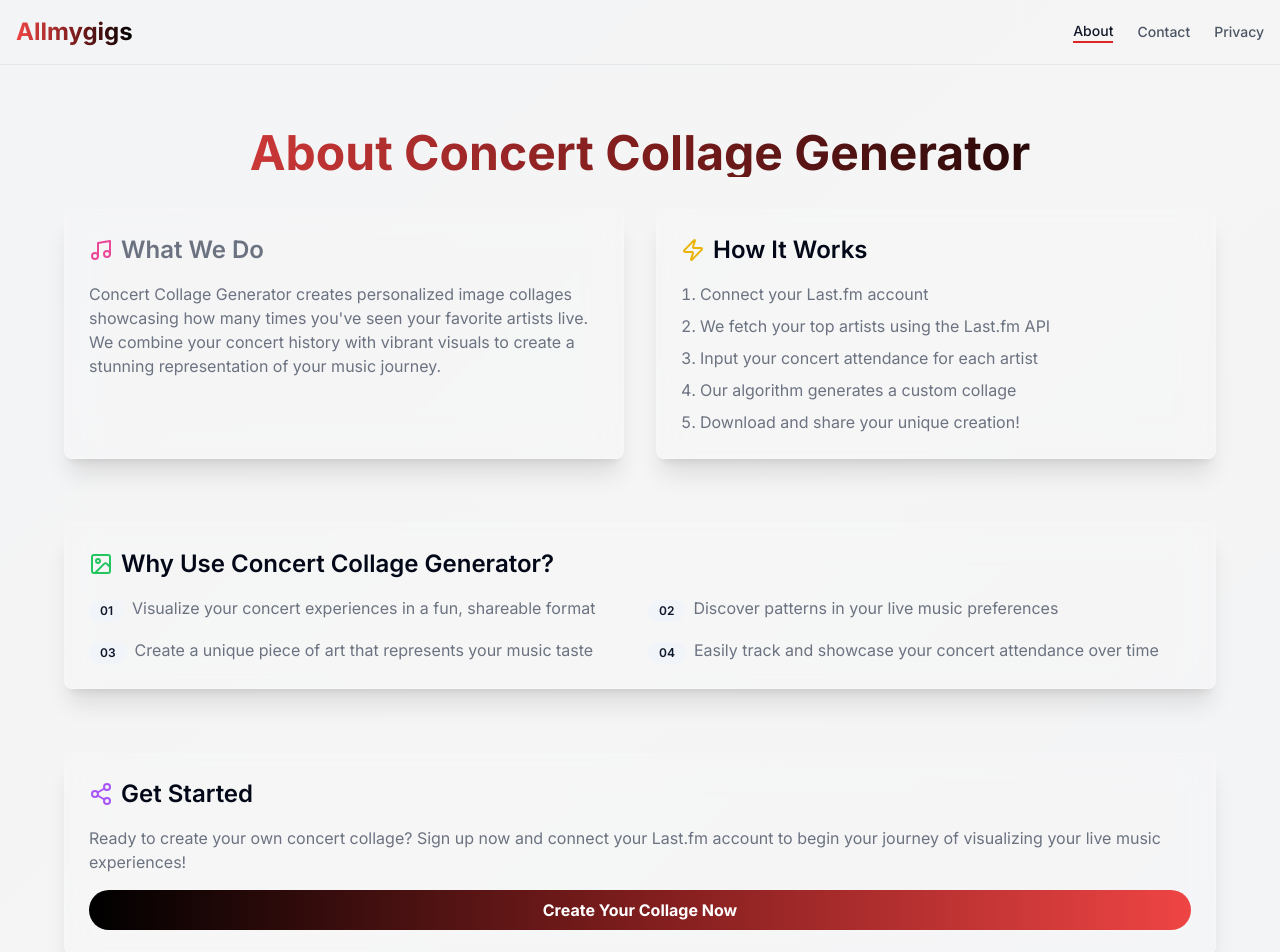
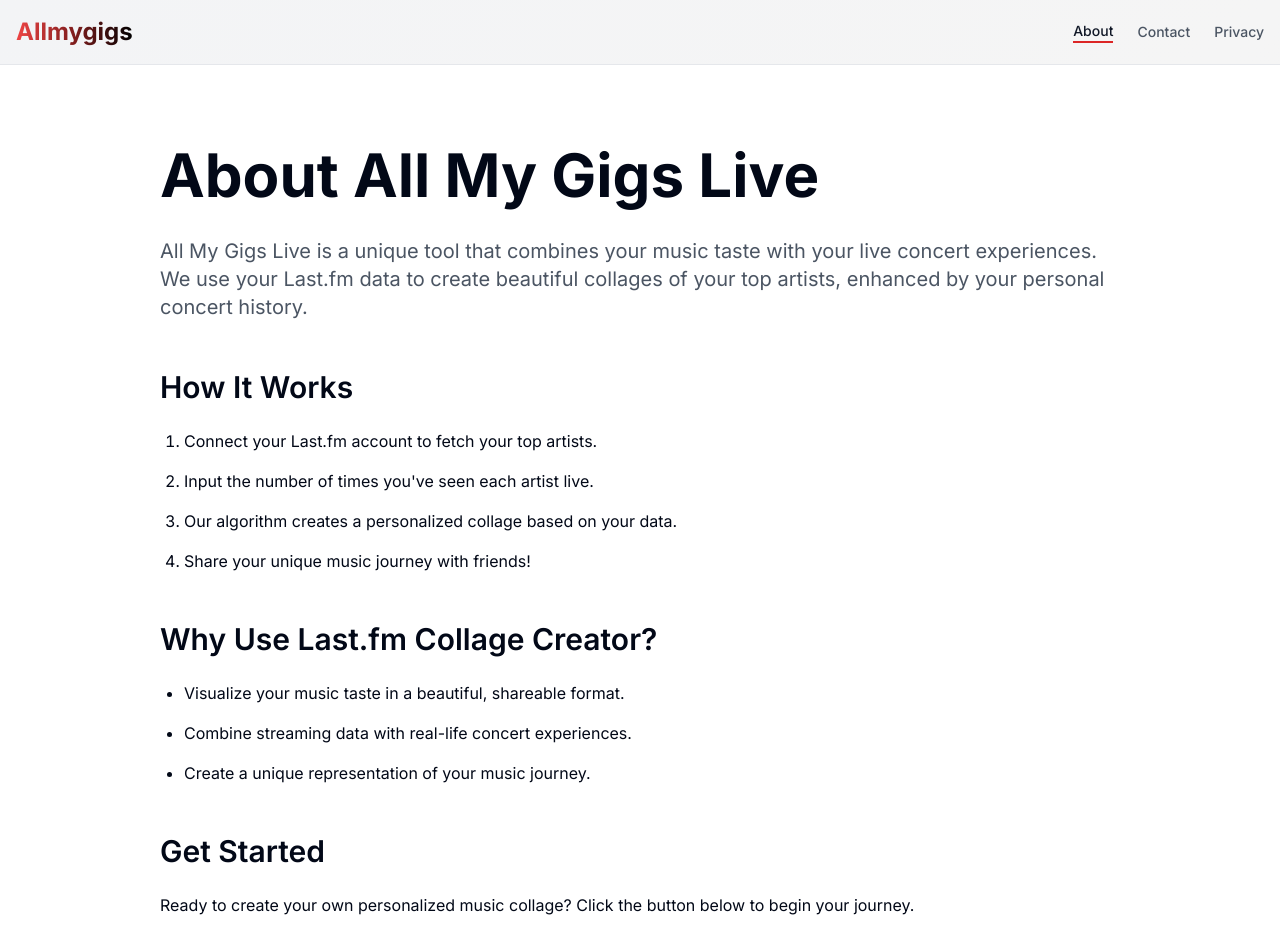
Before and after one commit to lxcvz/lastfm-concerts, a Next.js app: page /about in a window 1280 px wide. Shown: the top 952 px of the page. Built offline with nearby package versions, Linux system fonts and the light colour scheme.

Commit message:
feat: changed layout pages

```diff
--- a/src/app/about/page.tsx
+++ b/src/app/about/page.tsx
@@ -1,121 +1,61 @@
-"use client";
-import { Card, CardContent } from "@/components/ui/card";
-import { Badge } from "@/components/ui/badge";
-import { Music, Image, Share2, Zap } from "lucide-react";
-import { useRouter } from "next/navigation";
+import { Button } from "@/components/ui/button";
+import { ArrowRight } from "lucide-react";
+// import { FeatureSection } from "./feature-section";
+// import { FAQSection } from "./faq-section";
 
 export default function AboutPage() {
-  const router = useRouter();
+  return (
+    <div className="min-h-screen bg-white">
+      <div className="max-w-5xl mx-auto py-20 px-4 sm:px-6 lg:px-8">
+        <h1 className="text-6xl font-bold mb-8">About All My Gigs Live</h1>
 
-  const handleClick = () => {
-    router.push("/");
-  };
+        <div className="prose prose-lg max-w-none mb-8">
+          <p className="text-xl text-gray-600 mb-8">
+            All My Gigs Live is a unique tool that combines your music taste
+            with your live concert experiences. We use your Last.fm data to
+            create beautiful collages of your top artists, enhanced by your
+            personal concert history.
+          </p>
 
-  return (
-    <div className="min-h-screen  py-16 px-4">
-      <div className="max-w-6xl mx-auto">
-        <h1 className="text-5xl font-bold text-center mb-8 bg-clip-text text-transparent bg-gradient-to-r from-red-500 via-red-900 to-black">
-          About Concert Collage Generator
-        </h1>
+          <h2 className="text-3xl font-semibold mt-12 mb-6">How It Works</h2>
 
-        <div className="grid md:grid-cols-2 gap-8 mb-16">
-          <Card className="bg-white/10 backdrop-blur-lg border-white/20 shadow-xl text-gray-500">
-            <CardContent className="p-6">
-              <h2 className="text-2xl font-semibold mb-4 flex items-center">
-                <Music className="w-6 h-6 mr-2 text-pink-500" />
-                What We Do
-              </h2>
-              <p>
-                Concert Collage Generator creates personalized image collages
-                showcasing how many times you&apos;ve seen your favorite artists
-                live. We combine your concert history with vibrant visuals to
-                create a stunning representation of your music journey.
-              </p>
-            </CardContent>
-          </Card>
+          <ol className="list-decimal pl-6 space-y-4">
+            <li>Connect your Last.fm account to fetch your top artists.</li>
+            <li>Input the number of times you've seen each artist live.</li>
+            <li>
+              Our algorithm creates a personalized collage based on your data.
+            </li>
+            <li>Share your unique music journey with friends!</li>
+          </ol>
 
-          <Card className="bg-white/10 backdrop-blur-lg border-white/20 shadow-xl">
-            <CardContent className="p-6">
-              <h2 className="text-2xl font-semibold mb-4 flex items-center">
-                <Zap className="w-6 h-6 mr-2 text-yellow-500" />
-                How It Works
-              </h2>
-              <ol className="list-decimal list-inside text-gray-500 space-y-2">
-                <li>Connect your Last.fm account</li>
-                <li>We fetch your top artists using the Last.fm API</li>
-                <li>Input your concert attendance for each artist</li>
-                <li>Our algorithm generates a custom collage</li>
-                <li>Download and share your unique creation!</li>
-              </ol>
-            </CardContent>
-          </Card>
+          <h2 className="text-3xl font-semibold mt-12 mb-6">
+            Why Use Last.fm Collage Creator?
+          </h2>
+
+          <ul className="list-disc pl-6 space-y-4">
+            <li>
+              Visualize your music taste in a beautiful, shareable format.
+            </li>
+            <li>Combine streaming data with real-life concert experiences.</li>
+            <li>Create a unique representation of your music journey.</li>
+          </ul>
+
+          <h2 className="text-3xl font-semibold mt-12 mb-6">Get Started</h2>
+
+          <p>
+            Ready to create your own personalized music collage? Click the
+            button below to begin your journey.
+          </p>
         </div>
 
-        <Card className="bg-white/10 backdrop-blur-lg border-white/20 shadow-xl mb-16">
-          <CardContent className="p-6">
-            <h2 className="text-2xl font-semibold mb-4 flex items-center">
-              <Image className="w-6 h-6 mr-2 text-green-500" />
-              Why Use Concert Collage Generator?
-            </h2>
-            <div className="grid sm:grid-cols-2 gap-4">
-              <div className="flex items-start">
-                <Badge variant="secondary" className="mt-1 mr-2">
-                  01
-                </Badge>
-                <p className="text-gray-500">
-                  Visualize your concert experiences in a fun, shareable format
-                </p>
-              </div>
-              <div className="flex items-start">
-                <Badge variant="secondary" className="mt-1 mr-2">
-                  02
-                </Badge>
-                <p className="text-gray-500">
-                  Discover patterns in your live music preferences
-                </p>
-              </div>
-              <div className="flex items-start">
-                <Badge variant="secondary" className="mt-1 mr-2">
-                  03
-                </Badge>
-                <p className="text-gray-500">
-                  Create a unique piece of art that represents your music taste
-                </p>
-              </div>
-              <div className="flex items-start">
-                <Badge variant="secondary" className="mt-1 mr-2">
-                  04
-                </Badge>
-                <p className="text-gray-500">
-                  Easily track and showcase your concert attendance over time
-                </p>
-              </div>
-            </div>
-          </CardContent>
-        </Card>
+        <Button className="mt-4 px-4 py-6 text-lg font-semibold">
+          Create Your Collage
+          <ArrowRight className="ml-2 h-6 w-6" />
+        </Button>
+      </div>
 
-        <div>
-          <Card className="bg-white/10 backdrop-blur-lg border-white/20 shadow-xl">
-            <CardContent className="p-6">
-              <h2 className="text-2xl font-semibold mb-4 flex items-center">
-                <Share2 className="w-6 h-6 mr-2 text-purple-500" />
-                Get Started
-              </h2>
-              <p className="text-gray-500 mb-4">
-                Ready to create your own concert collage? Sign up now and
-                connect your Last.fm account to begin your journey of
-                visualizing your live music experiences!
-              </p>
-              <button
-                onClick={handleClick}
-                className="w-full bg-gradient-to-r from-black via-red-900 to-red-500 text-white font-bold py-2 px-4 rounded-full hover:from-red-700 hover:to-black transition duration-300"
-              >
-                Create Your Collage Now
-              </button>
-            </CardContent>
-          </Card>
-        </div>
-      </div>
+      {/* <FeatureSection />
+      <FAQSection /> */}
     </div>
   );
 }
```
Also changed, not shown: src/app/privacy/page.tsx (+147 -124 lines).
